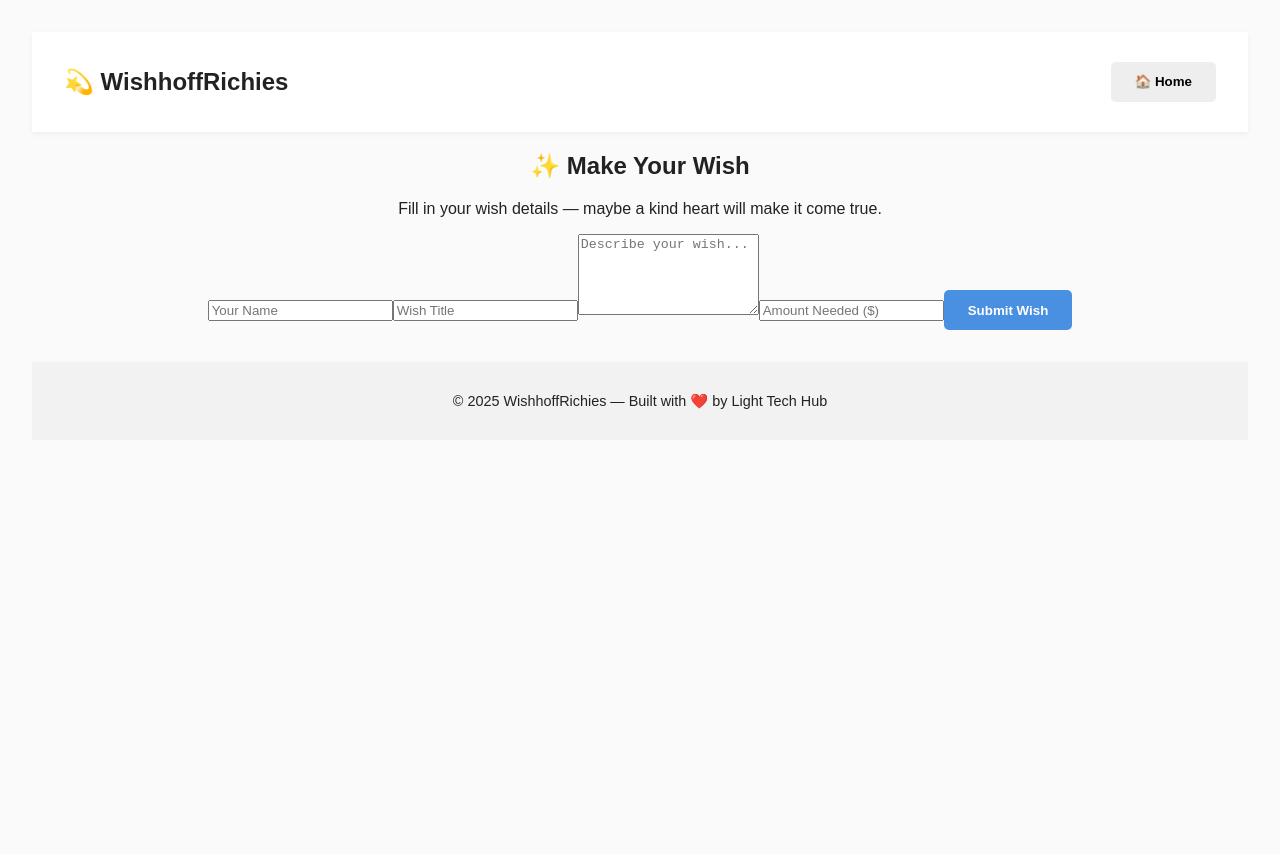
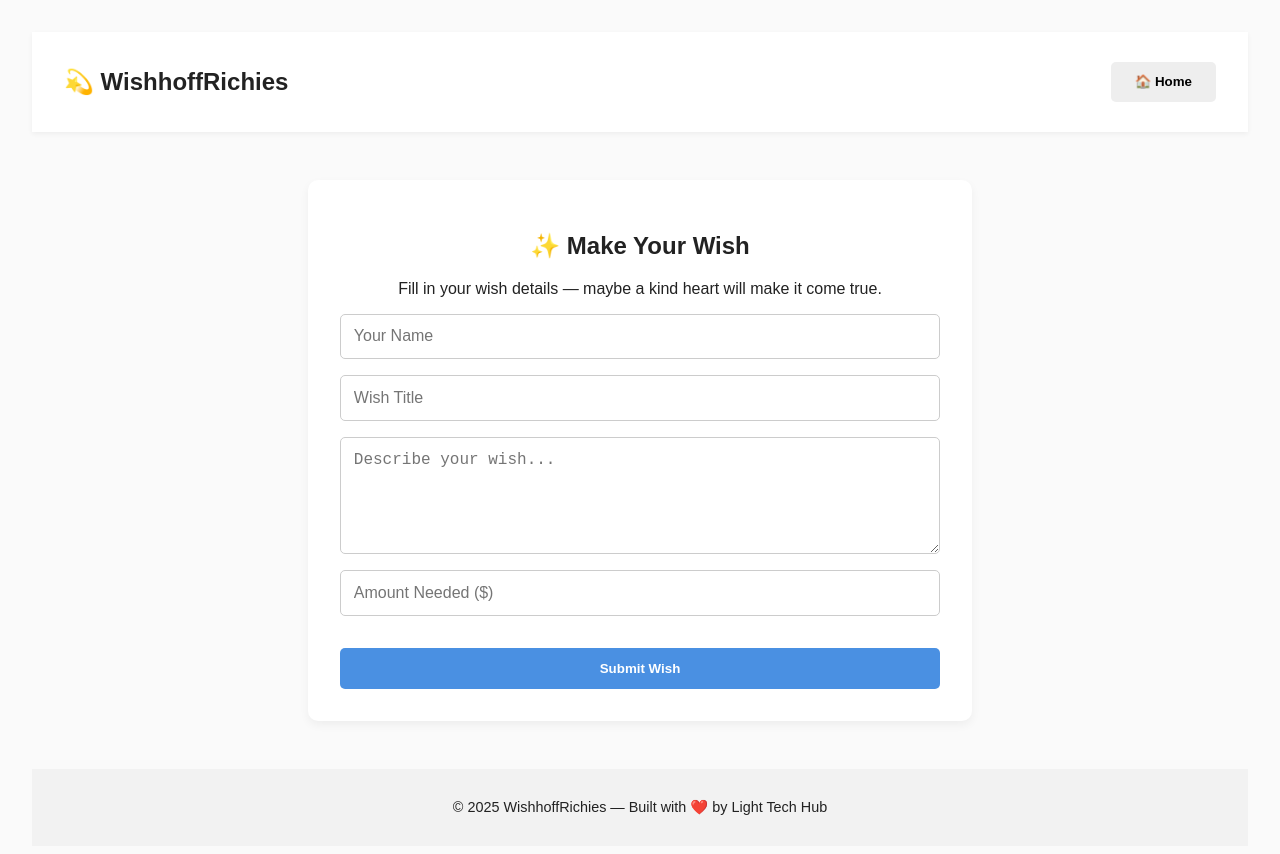
Before and after one commit to Lightcomputerstechnology/WishhoffRichies, a Next.js app: page /create-wish in a window 1280 px wide. Shown: the top 854 px of the page. Before the commit the page ends 800 px from the top, so only its background shows below. Built offline with nearby package versions, Linux system fonts and the light colour scheme; no server answers.

Commit message:
Add styles for form and message components

```diff
--- a/styles/globals.css
+++ b/styles/globals.css
@@ -57,3 +57,31 @@ footer {
   font-size: 0.9rem;
   background: #f2f2f2;
 }
+.form-section {
+  max-width: 600px;
+  margin: 3rem auto;
+  background: white;
+  padding: 2rem;
+  border-radius: 10px;
+  box-shadow: 0 4px 10px rgba(0,0,0,0.05);
+}
+
+.wish-form {
+  display: flex;
+  flex-direction: column;
+  gap: 1rem;
+}
+
+.wish-form input,
+.wish-form textarea {
+  padding: 0.8rem;
+  border: 1px solid #ccc;
+  border-radius: 5px;
+  font-size: 1rem;
+}
+
+.message {
+  margin-top: 1rem;
+  font-weight: bold;
+  color: #4a90e2;
+}
```
